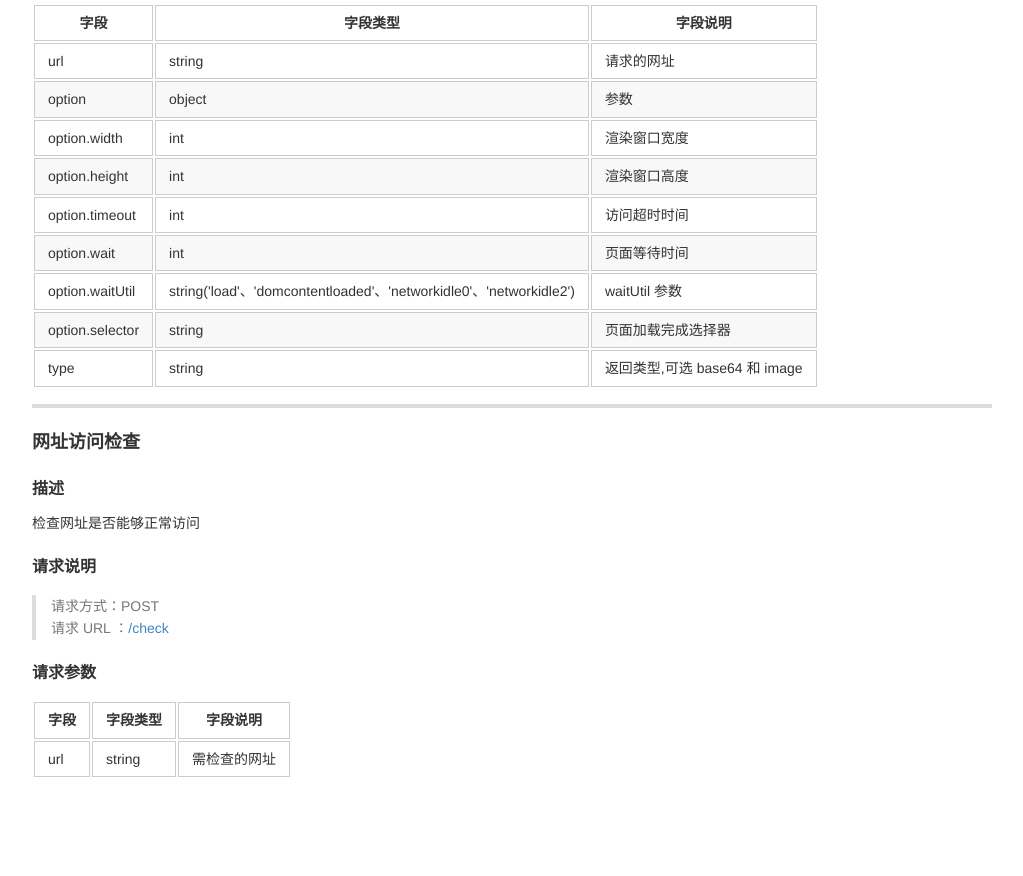
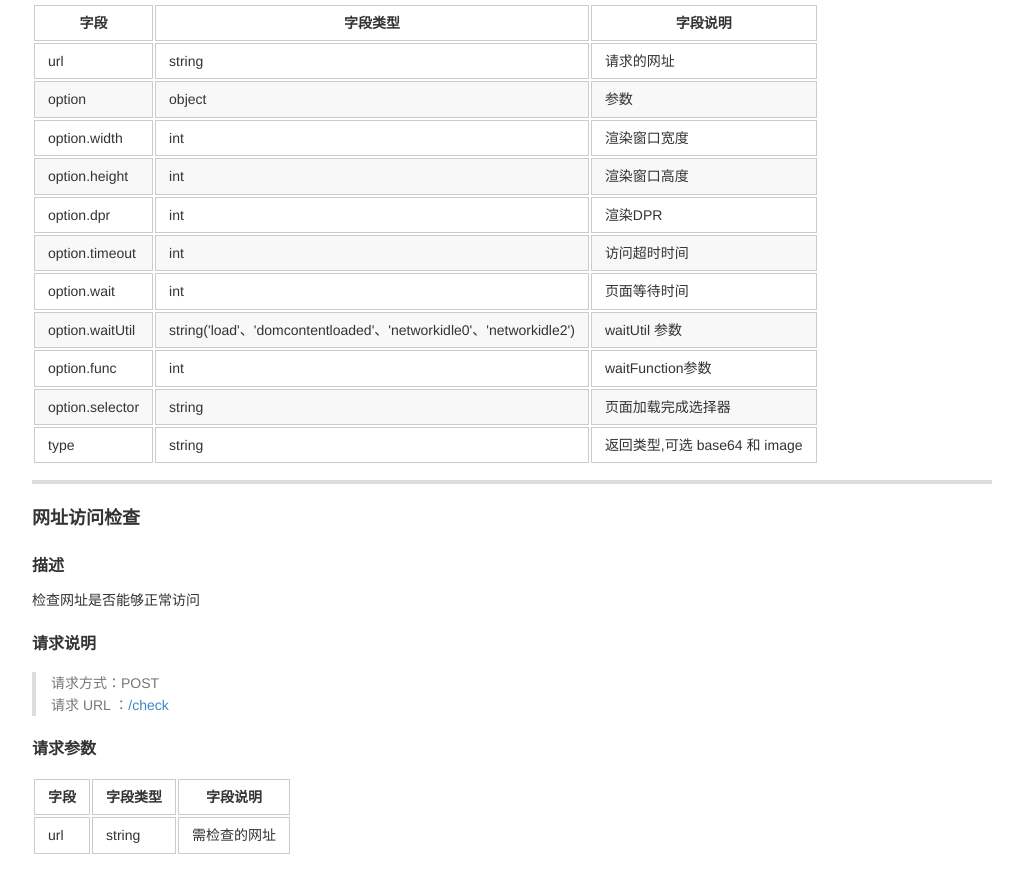
Before and after one commit to HalcyonAlcedo/media, a website: page index.html in a window 1280 px wide. Shown: the part 893-1769 px from the top of the page, without its empty margins (128-1151 px from the left). Before the commit the page ends 1692 px from the top, so only its background shows below. Drawn offline with Linux system fonts and the light colour scheme.

Commit message:
更新文档，修复emoji

```diff
--- a/index.html
+++ b/index.html
@@ -47,9 +47,11 @@
 <tr><td>option</td><td>object</td><td>参数</td></tr>
 <tr><td>option.width</td><td>int</td><td>渲染窗口宽度</td></tr>
 <tr><td>option.height</td><td>int</td><td>渲染窗口高度</td></tr>
+<tr><td>option.dpr</td><td>int</td><td>渲染DPR</td></tr>
 <tr><td>option.timeout</td><td>int</td><td>访问超时时间</td></tr>
 <tr><td>option.wait</td><td>int</td><td>页面等待时间</td></tr>
 <tr><td>option.waitUtil</td><td>string('load'、'domcontentloaded'、'networkidle0'、'networkidle2')</td><td>waitUtil 参数</td></tr>
+<tr><td>option.func</td><td>int</td><td>waitFunction参数</td></tr>
 <tr><td>option.selector</td><td>string</td><td>页面加载完成选择器</td></tr>
 <tr><td>type</td><td>string</td><td>返回类型,可选 base64 和 image</td></tr>
 </tbody>
--- a/package.json
+++ b/package.json
@@ -1,6 +1,6 @@
 {
   "name": "media",
-  "version": "1.1.4",
+  "version": "1.1.5",
   "description": "",
   "type": "module",
   "main": "server.js",
--- a/server.js
+++ b/server.js
@@ -88,7 +88,7 @@ server.post('/screenshot', async (request, reply) => {
     reply.send({error: '错误：无效参数'})
   }
 })
-//网址检查
+// 网址检查
 server.post('/check', async (request, reply) => {
   const body = request.body || {}
   if (!body.url) {
```
Also changed, not shown: README.md, 1 other file.
